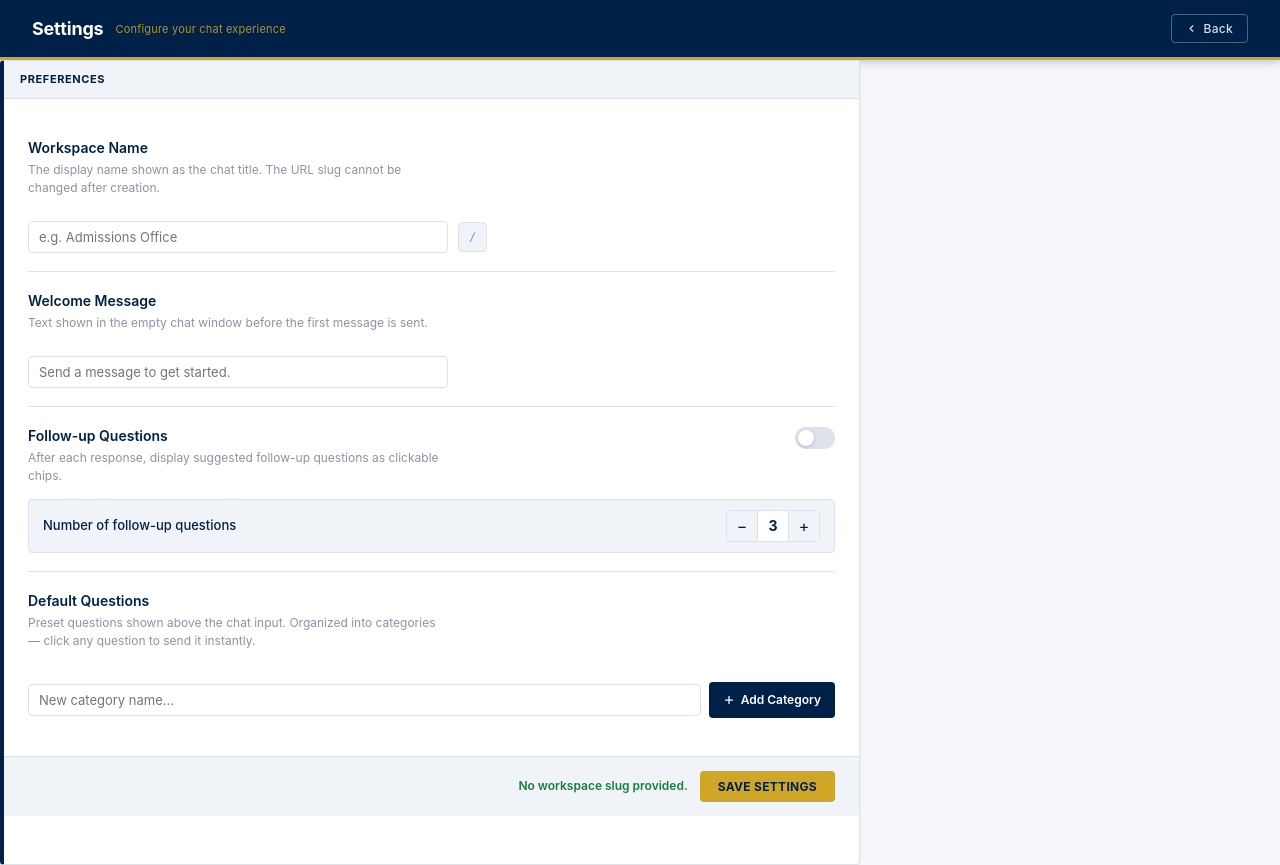
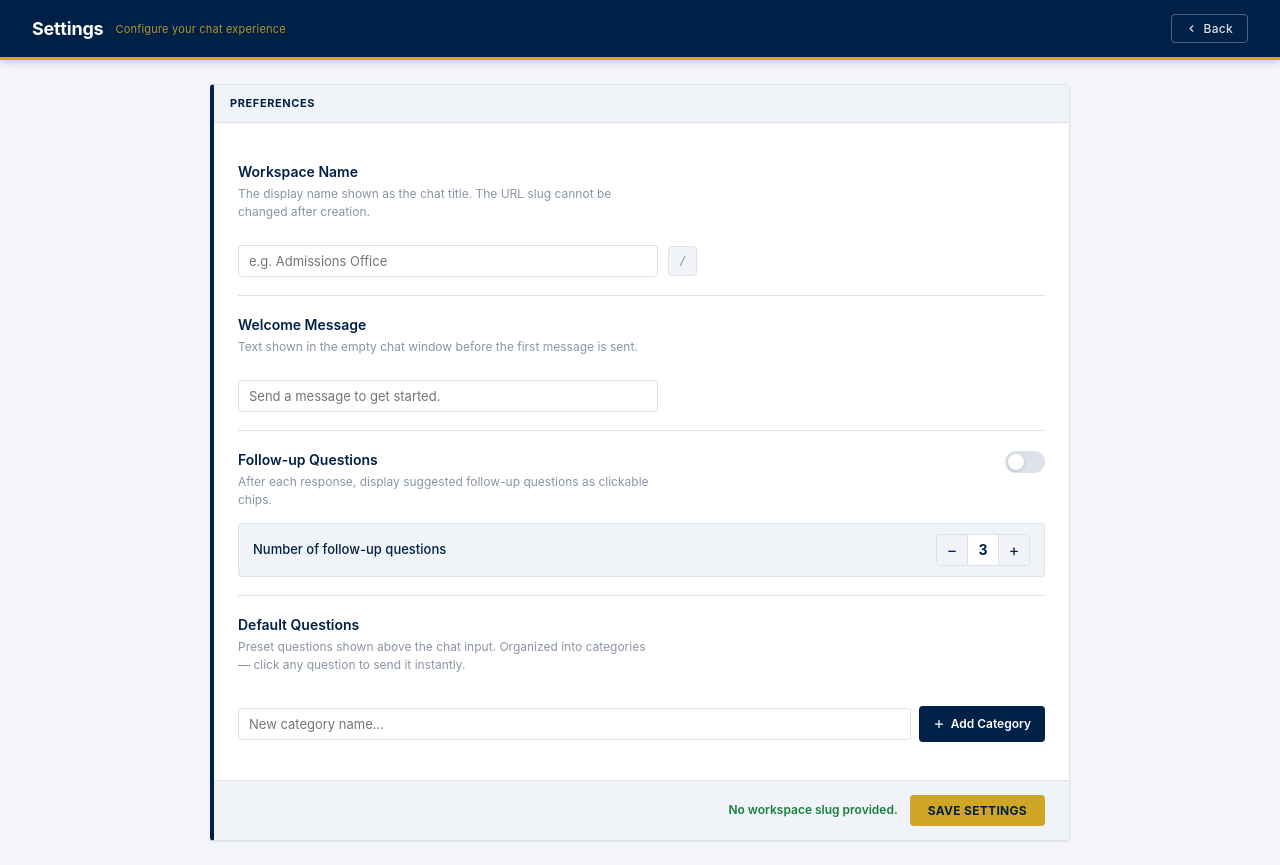
Before and after one commit to ZacharyLerner/universal_chat_dev, a FastAPI app: page /settings in a window 1280 px wide. Run offline with FastAPI, Linux system fonts and the light colour scheme.

Commit message:
fixed scrolling issue with settings page

```diff
--- a/static/css/main.css
+++ b/static/css/main.css
@@ -1015,6 +1015,14 @@ details.citations[open] .citations-chevron {
 }
 
 /* ========== Settings Page — wider panel ========== */
+.settings-page-body {
+    overflow-y: auto;
+    justify-content: center;
+    align-items: flex-start;
+    padding: 24px;
+    box-sizing: border-box;
+}
+
 .settings-page-body .settings-panel {
     max-width: 860px;
 }
```
